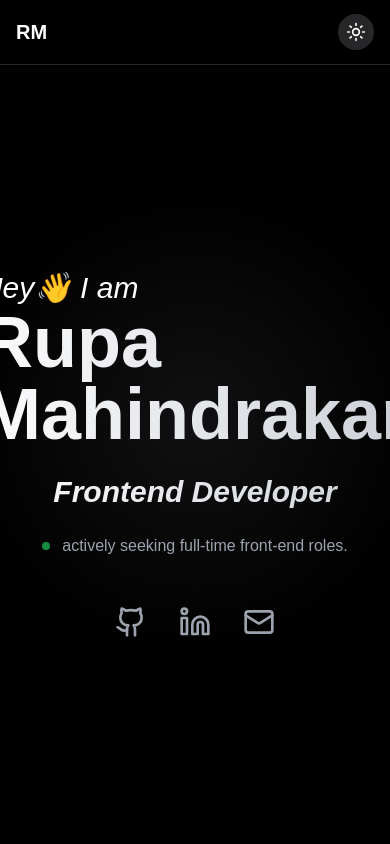
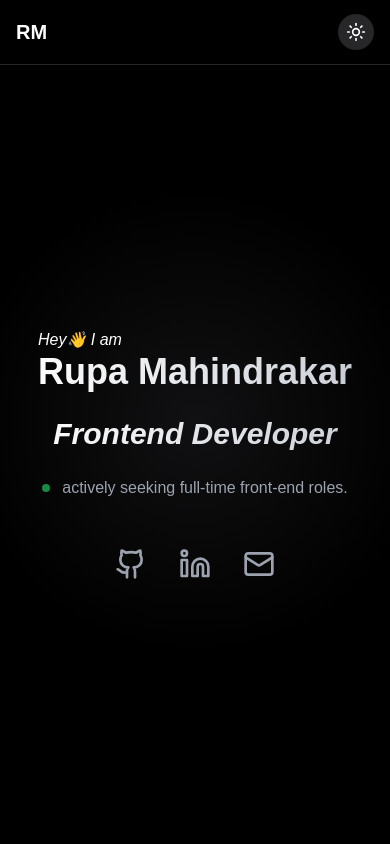
Before and after one commit to Rupa30/Personal-Portfolio, a React (Vite) app: page / in a window 390 px wide. Shown: the top 844 px of the page. Built offline with nearby package versions, Linux system fonts and the light colour scheme.

Commit message:
responsiveness in name

```diff
--- a/src/App.tsx
+++ b/src/App.tsx
@@ -141,9 +141,9 @@ function App() {
       <section id="home" className="animate-slide-up min-h-screen flex items-center justify-center px-4 relative overflow-hidden pt-16">
         <div className="absolute inset-0 bg-[radial-gradient(circle_at_center,_var(--tw-gradient-stops))] from-gray-100 via-white to-white dark:from-zinc-900 dark:via-black dark:to-black opacity-70 transition-colors duration-300"></div>
         <div className="relative z-10 max-w-4xl mx-auto animate-fade-in">
-          <span className='italic text-3xl'>Hey👋 </span>
-          <span className='italic text-3xl'>I am</span>
-          <h1 className="font-space-grotesk text-7xl font-bold mb-6 bg-gradient-to-r from-gray-900 via-gray-700 to-gray-500 dark:from-white dark:via-gray-300 dark:to-gray-500 text-transparent bg-clip-text animate-gradient">Rupa Mahindrakar</h1>
+          <span className='italic text:xl md:text-2xl lg:text-3xl'>Hey👋 </span>
+          <span className='italic text:xl md:text-2xl lg:text-3xl'>I am</span>
+          <h1 className="font-space-grotesk text-4xl sm:text-5xl md:text-6xl lg:text-7xl font-bold mb-6 bg-gradient-to-r from-gray-900 via-gray-700 to-gray-500 dark:from-white dark:via-gray-300 dark:to-gray-500 text-transparent bg-clip-text animate-gradient">Rupa Mahindrakar</h1>
           <h2 className="font-space-grotesk text-3xl text-center italic font-bold mb-6 bg-gradient-to-r from-gray-900 via-gray-700 to-gray-500 dark:from-white dark:via-gray-300 dark:to-gray-500 text-transparent bg-clip-text animate-gradient">
             Frontend Developer
           </h2>
```
